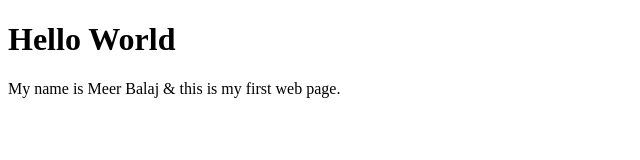
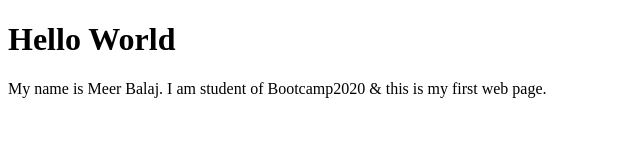
Before and after one commit to meerbalaj/Bootcamp2020_sample, a plain HTML site: page index.html in a window 1280 px wide. Shown: the whole page, without its empty margins (0-640 px from the left). Drawn offline with Linux system fonts and the light colour scheme.

Commit message:
URL TEsting

```diff
--- a/index.html
+++ b/index.html
@@ -5,6 +5,6 @@
 </head>
 <body>
     <h1>Hello World</h1>
-    <p>My name is Meer Balaj & this is my first web page.</p>
+    <p>My name is Meer Balaj. I am student of Bootcamp2020 & this is my first web page.</p>
 </body>
 </html>
```
